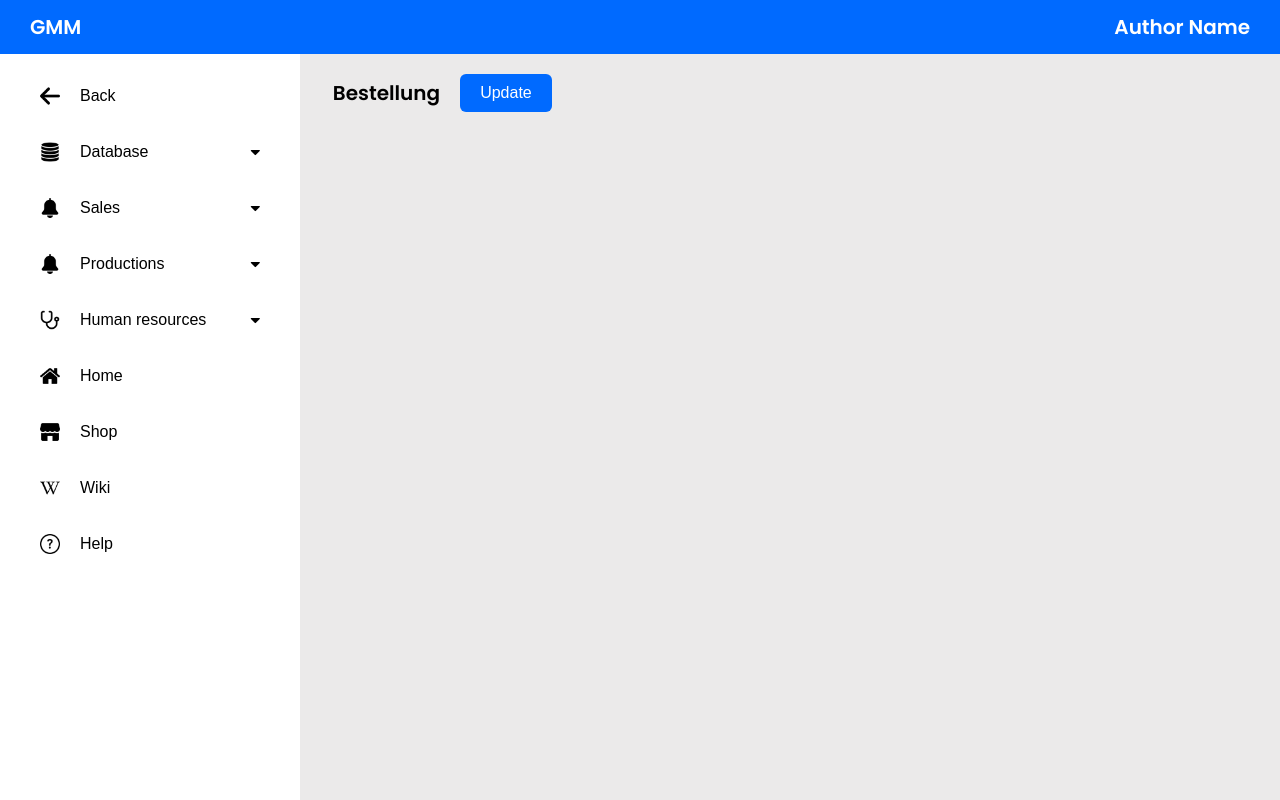
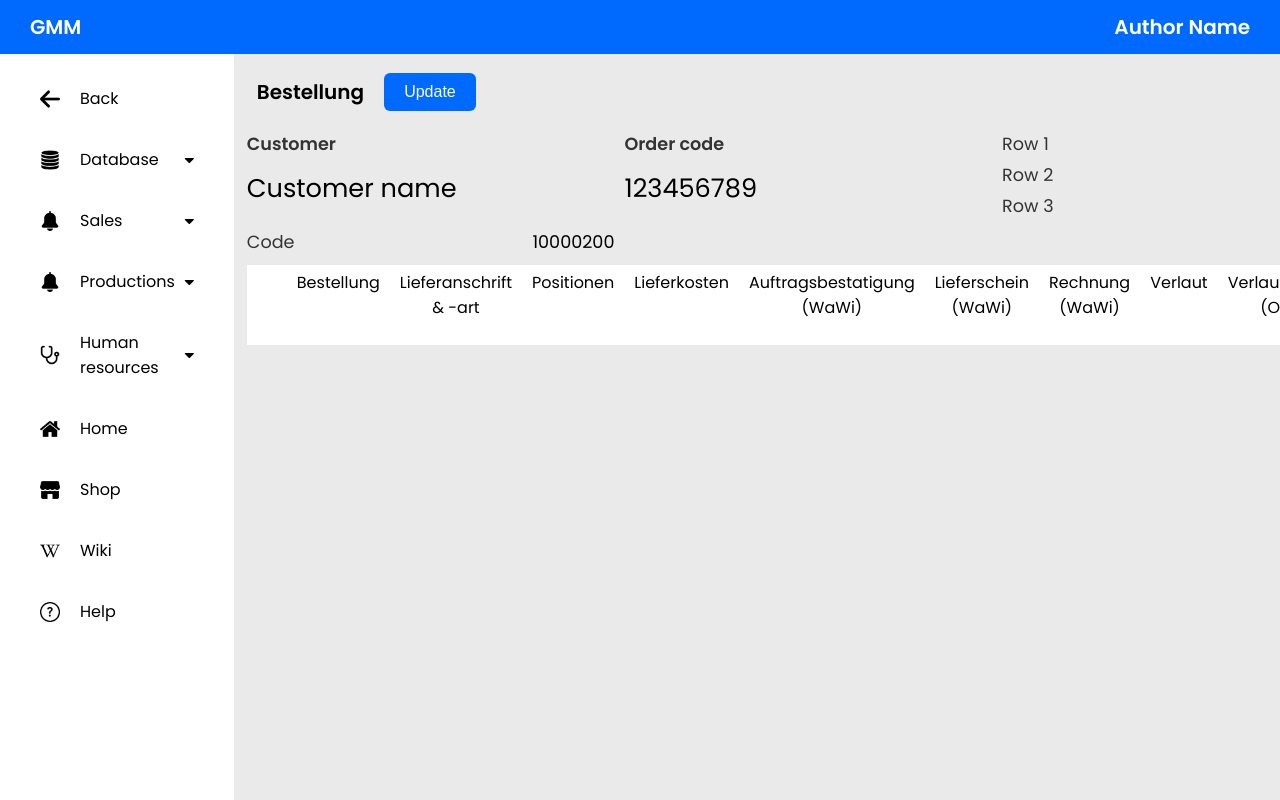
Before and after one commit to broWnacOrnn/De_RemoteWeb, a website: page src/index.html in a window 1280 px wide. Drawn offline with Linux system fonts and the light colour scheme.

Commit message:
update UI

```diff
--- a/src/index.html
+++ b/src/index.html
@@ -4,7 +4,7 @@
 <meta name="viewport" content="width=device-width, initial-scale=1">
 <link rel="stylesheet" href="https://cdnjs.cloudflare.com/ajax/libs/font-awesome/4.7.0/css/font-awesome.min.css">
 <link rel="stylesheet" href="style.css">
-<title>Left Sidebar Navigation Layout</title>
+<title></title>
 </head>
 <body>
   <header class="top-bar" role="banner">
@@ -114,11 +114,54 @@
         <button class="main-button" onClick="">Update</button>
       </div>
       <!-- order detail -->
-
+      <div class="order-detail-container">
+        <div class="col col-1">
+          <div class="label">Customer</div>
+          <div class="text" id="customer-name">Customer name</div>
+        </div>
+        <div class="col col-2">
+          <div class="label">Order code</div>
+          <div class="text" id="order-code">123456789</div>
+        </div>
+        <div class="col col-3">
+          <div class="row-item">
+            <div class="label">Row 1</div>
+            <div class="text" id="row1">Value 1</div>
+          </div>
+          <div class="row-item">
+            <div class="label">Row 2</div>
+            <div class="text" id="row2">Value 1</div>
+          </div>
+          <div class="row-item">
+            <div class="label">Row 3</div>
+            <div class="text" id="row13">Value 1</div>
+          </div>
+        </div>
+        <div class="col col-3">
+          <div class="row-item">
+            <div class="label">Code</div>
+            <div class="text" id="code">10000200</div>
+          </div>
+        </div>
+      </div>
 
       <!-- navigation bar -->
+      <nav class="navbar">
+        <ul class="nav-list">
+          <li class="nav-item"><a href="#" class="nav-link" data-content="test">Bestellung</a></li>
+          <li class="nav-item"><a href="#" class="nav-link" data-content="2">Lieferanschrift & -art</a></li>
+          <li class="nav-item"><a href="#" class="nav-link" data-content="3">Positionen</a></li>
+          <li class="nav-item"><a href="#" class="nav-link" data-content="4">Lieferkosten</a></li>
+          <li class="nav-item"><a href="#" class="nav-link" data-content="5">Auftragsbestatigung (WaWi)</a></li>
+          <li class="nav-item"><a href="#" class="nav-link" data-content="6">Lieferschein (WaWi)</a></li>
+          <li class="nav-item"><a href="#" class="nav-link" data-content="7">Rechnung (WaWi)</a></li>
+          <li class="nav-item"><a href="#" class="nav-link" data-content="8">Verlaut</a></li>
+          <li class="nav-item"><a href="#" class="nav-link" data-content="9">Verlaut/Versand (OpenZ)</a></li>
+        </ul>
+      </nav>
+      <div class="nav-content-container" id="nav-content">
 
-
+      </div>
 
     </main>
   </div>
--- a/src/scripts.js
+++ b/src/scripts.js
@@ -35,3 +35,38 @@
         }
     }
 }
+
+const navContent = document.getElementById('nav-content');
+
+function displayNavContent(contentType){
+    switch (contentType) {
+        case 'test':
+            fetch('test.html')
+                .then(response => {
+                    if(!response.ok) {
+                        throw new Error('Network response bad');
+                    }
+                    return response.text();
+                })
+                .then(html => {
+                    navContent.innerHTML = html;
+                })
+                .catch(error => {
+                    navContent.innerHTML = '<p> Fail to load test content.</p>';
+                    console.error('Error loading test/html', error);
+                });
+            break;
+        default:
+            navContent.innerHTML = '<p> Hello.</p>';
+    }
+}
+
+document.querySelectorAll('.nav-link').forEach(link => {
+    link.addEventListener('click', (event) => {
+        event.preventDefault();
+        document.querySelectorAll('.nav-link').forEach(link => link.classList.remove('active'));
+        event.target.classList.add('active');
+        const contentType = event.target.getAttribute('data-content');
+        displayNavContent(contentType);
+    });
+});
--- a/src/style.css
+++ b/src/style.css
@@ -27,7 +27,7 @@
 .container {
     display: flex;
     height: 100vh;
-    width: 100vw;
+    width: 100%;
 }
 
 .sidebar {
@@ -67,6 +67,7 @@
     padding: 12px 20px;
     font-size: 16px;
     font-weight: 500;
+    font-family: 'Poppins', sans-serif;
     border-radius: 6px;
     cursor: pointer;
     transition: background 0.3s, box-shadow 0.3s;
@@ -121,6 +122,7 @@
     background: rgb(235, 234, 234);
     box-sizing: border-box;
     padding-left: 1%;
+    padding-right: 10px;
 }
 
 .content h1 {
@@ -130,7 +132,7 @@
 
 /* Dropdown styles */
 .dropdown {
-    position: relative; /* Position relative for dropdown content */
+    position: relative;
 }
 
 .dropdown .dropbtn {
@@ -143,6 +145,7 @@
     padding: 12px 20px;
     font-size: 16px;
     font-weight: 500;
+    font-family: 'Poppins', sans-serif;
     border-radius: 6px;
     cursor: pointer;
     transition: background 0.3s, box-shadow 0.3s;
@@ -199,14 +202,13 @@
   display: flex;
   align-items: center;
   justify-content: flex-start;
-  margin: 20px;
+  margin: 10px;
 }
 
 .main-top h1 {
     font-weight: 600;
     color: black;
     font-size: 20px;
-    margin: 0;
     margin-right: 20px;
 }
 
@@ -225,3 +227,109 @@
 .main-button:hover {
     background-color: #0056d2; /* Darker blue shade on hover */
 }
+
+/*Order detail*/
+.order-detail-container {
+    display: grid;
+    grid-template-columns: repeat(3, 1fr);
+    gap: 10px;
+    width: 100%;
+    background:transparent;
+    /* padding: 10px;
+    border-radius: 16px;
+    box-shadow: 0 12px 30px rgba(0, 0, 0, 0.1); */
+    grid-auto-rows: min-content;
+    align-items: start;
+}
+
+.col {
+    display: grid;
+    gap: 12px;
+}
+
+.col-1, col-2 {
+    grid-template-rows: auto auto;
+}
+
+.label {
+    font-weight: 700;
+    font-size: 1.1rem;
+}
+
+.text {
+    font-size: 1.6rem;
+    color: black;
+}
+
+.col-3 {
+    grid-template-rows: repeat(3, auto);
+    gap: 5px;
+}
+
+.col-3 .row-item {
+    display: flex;
+    justify-content: space-between;
+    align-items: center;
+    user-select: none;
+}
+
+.col-3 .row-item .label {
+    font-size: 1.1rem;
+    font-weight: 500;
+}
+
+.col-3 .row-item .text {
+    font-size: 1.1rem;
+    color: black;
+    text-align: right;
+    min-width: 80px;
+}
+
+/* Navigation bar */
+.navbar {
+    background: white;
+    height: 60px;
+    display: flex;
+    align-items: center;
+    user-select: none;
+    /* z-index: 10; */
+    /* flex-shrink: 0; */
+    width: 100%;
+}
+
+.nav-list {
+    display: flex;
+    list-style: none;
+    width: 100%;
+}
+
+.nav-item {
+    flex: 1 1 0;
+    text-align: center;
+    padding: 10px 10px 10px 10px;
+}
+
+.nav-link {
+    color: black;
+    text-decoration: none;
+    font-size: 1.1tem;
+    display: block;
+    transition: background-color 0.3s ease, color 0.3s ease;
+    display: block;
+    width: 100%;
+}
+
+.nav-link:hover, .nav-link.active {
+    background-color: #ffffff;
+    color: #0252c2;
+    box-shadow: 0 4px 10px rgb(229, 228, 228);
+    cursor: pointer;
+}
+
+.nav-content-container {
+    background:white;
+    padding: 10px;
+    flex-grow: 1;
+    overflow-y: auto;
+    width: 100%;
+}
```
